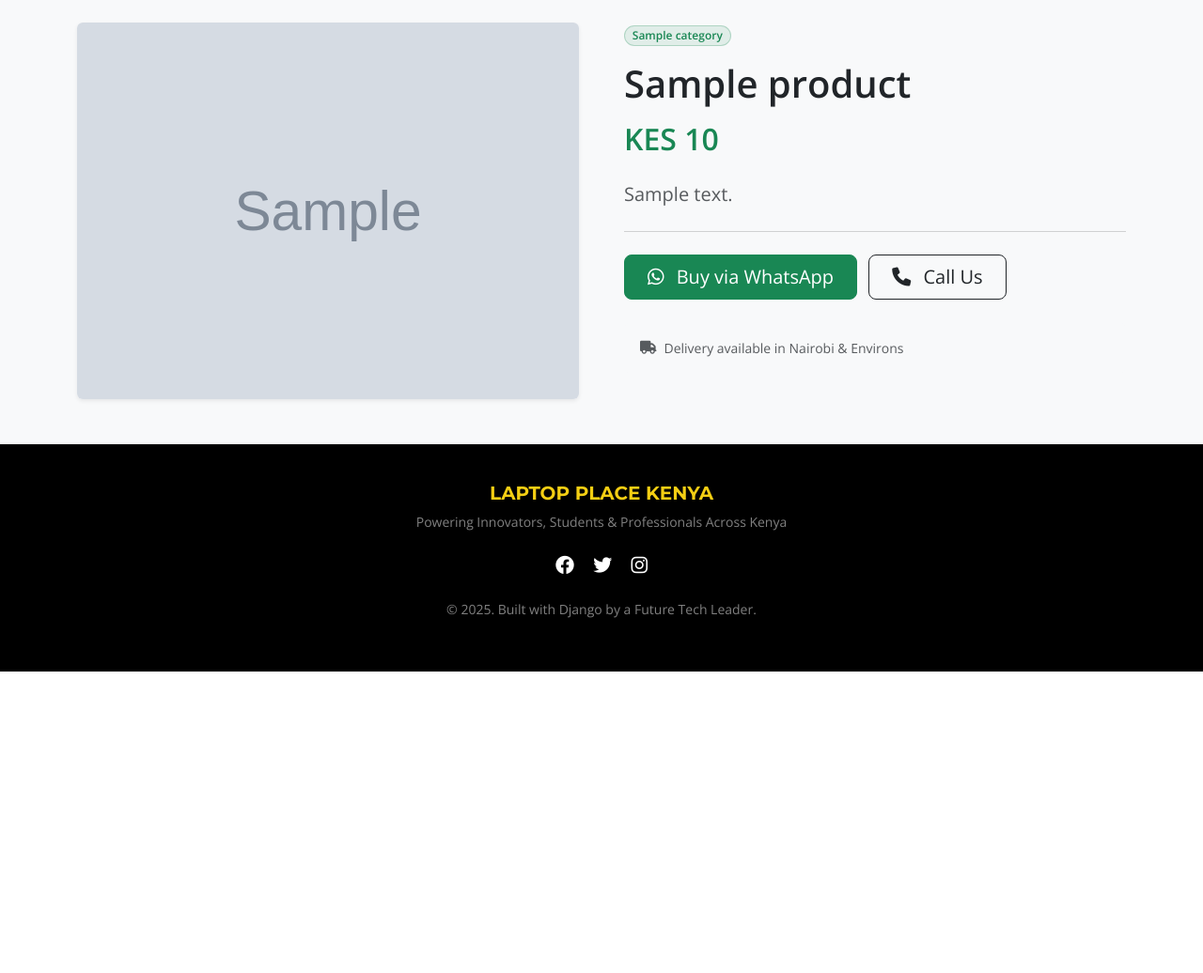
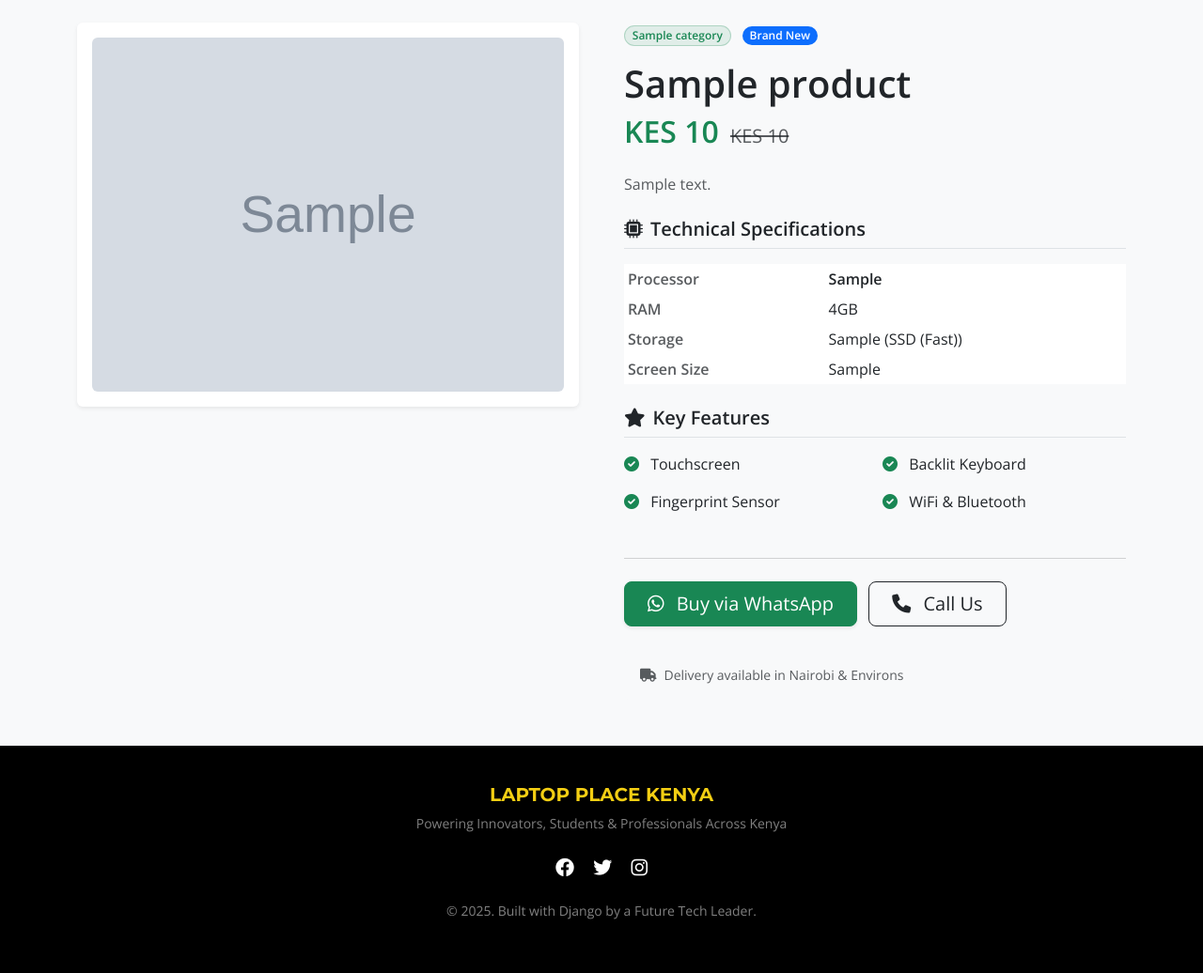
Before and after one commit to kelvin-keter/laptop-place-v2, a Django app: page /product/1/ in a window 1280 px wide. Shown: the part 129-1165 px from the top of the page at 94% size. Before the commit the page ends 844 px from the top, so only its background shows below. Run offline with Django 5.2, Linux system fonts and the light colour scheme; tables that the repository leaves empty hold one stand-in row (values such as "Sample post"); grey boxes marked "Sample" are stand-in pictures.

Commit message:
Update product page with new technical specs and features

```diff
--- a/core/templates/core/product_detail.html
+++ b/core/templates/core/product_detail.html
@@ -12,7 +12,7 @@
 
     <div class="row g-5">
         <div class="col-md-6">
-            <div class="card border-0 shadow-sm">
+            <div class="card border-0 shadow-sm p-3">
                 {% if product.image %}
                 <img src="{{ product.image.url }}" class="img-fluid rounded" alt="{{ product.name }}">
                 {% else %}
@@ -24,18 +24,85 @@
         </div>
 
         <div class="col-md-6">
-            <span class="badge bg-success bg-opacity-10 text-success border border-success border-opacity-25 rounded-pill mb-3">
-                {{ product.category.name }}
-            </span>
-            <h1 class="fw-bold mb-3">{{ product.name }}</h1>
-            <h2 class="text-success fw-bold mb-4">KES {{ product.price }}</h2>
+            <div class="mb-3">
+                <span class="badge bg-success bg-opacity-10 text-success border border-success border-opacity-25 rounded-pill me-2">
+                    {{ product.category.name }}
+                </span>
 
-            <p class="lead text-muted mb-4">{{ product.description }}</p>
+                {% if product.condition == 'New' %}
+                    <span class="badge bg-primary rounded-pill">Brand New</span>
+                {% elif product.condition == 'Refurbished' %}
+                    <span class="badge bg-warning text-dark rounded-pill">Ex-UK Refurbished</span>
+                {% else %}
+                    <span class="badge bg-secondary rounded-pill">Used</span>
+                {% endif %}
+            </div>
+
+            <h1 class="fw-bold mb-2">{{ product.name }}</h1>
+
+            <div class="mb-4">
+                <span class="h2 text-success fw-bold me-2">KES {{ product.price }}</span>
+                {% if product.old_price %}
+                <span class="text-muted text-decoration-line-through fs-5">KES {{ product.old_price }}</span>
+                {% endif %}
+            </div>
+
+            <p class="text-muted mb-4">{{ product.description }}</p>
+
+            <h5 class="fw-bold border-bottom pb-2 mb-3"><i class="fas fa-microchip me-2"></i>Technical Specifications</h5>
+            <table class="table table-sm table-borderless mb-4">
+                <tbody>
+                    <tr>
+                        <th class="text-muted" style="width: 40%;">Processor</th>
+                        <td class="fw-bold">{{ product.processor }}</td>
+                    </tr>
+                    <tr>
+                        <th class="text-muted">RAM</th>
+                        <td>{{ product.ram }}</td>
+                    </tr>
+                    <tr>
+                        <th class="text-muted">Storage</th>
+                        <td>{{ product.storage }} ({{ product.get_storage_type_display }})</td>
+                    </tr>
+                    <tr>
+                        <th class="text-muted">Screen Size</th>
+                        <td>{{ product.screen_size }}</td>
+                    </tr>
+                </tbody>
+            </table>
+
+            <h5 class="fw-bold border-bottom pb-2 mb-3"><i class="fas fa-star me-2"></i>Key Features</h5>
+            <div class="row row-cols-2 g-3 mb-5">
+                <div class="col">
+                    {% if product.touchscreen %}
+                        <i class="fas fa-check-circle text-success me-2"></i> Touchscreen
+                    {% else %}
+                        <i class="fas fa-times-circle text-muted me-2 opacity-50"></i> <span class="text-muted">No Touchscreen</span>
+                    {% endif %}
+                </div>
+                <div class="col">
+                    {% if product.backlit_keyboard %}
+                        <i class="fas fa-check-circle text-success me-2"></i> Backlit Keyboard
+                    {% else %}
+                        <i class="fas fa-times-circle text-muted me-2 opacity-50"></i> <span class="text-muted">Standard Keyboard</span>
+                    {% endif %}
+                </div>
+                <div class="col">
+                    {% if product.fingerprint_sensor %}
+                        <i class="fas fa-check-circle text-success me-2"></i> Fingerprint Sensor
+                    {% else %}
+                        <i class="fas fa-times-circle text-muted me-2 opacity-50"></i> <span class="text-muted">No Fingerprint</span>
+                    {% endif %}
+                </div>
+                <div class="col">
+                    <i class="fas fa-check-circle text-success me-2"></i> WiFi & Bluetooth
+                </div>
+            </div>
 
             <hr class="my-4 text-muted opacity-25">
 
             <div class="d-grid gap-2 d-md-block">
-                <a href="https://wa.me/254700000000?text=Hi,%20I%20am%20interested%20in%20the%20{{ product.name }}" target="_blank" class="btn btn-success btn-lg px-4 me-md-2">
+                <a href="https://wa.me/254700000000?text=Hi,%20I%20am%20interested%20in%20the%20{{ product.name }}%20going%20for%20KES%20{{ product.price }}" target="_blank" class="btn btn-success btn-lg px-4 me-md-2 shadow-sm">
                     <i class="fab fa-whatsapp me-2"></i> Buy via WhatsApp
                 </a>
                 <a href="tel:+254700000000" class="btn btn-outline-dark btn-lg px-4">
```
